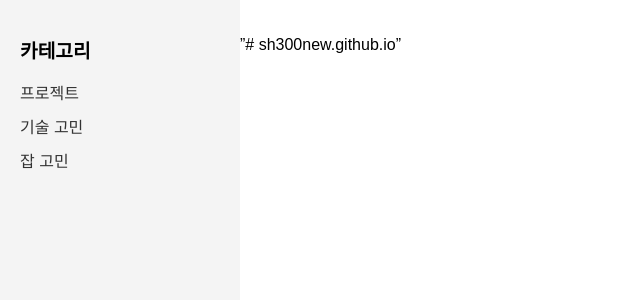
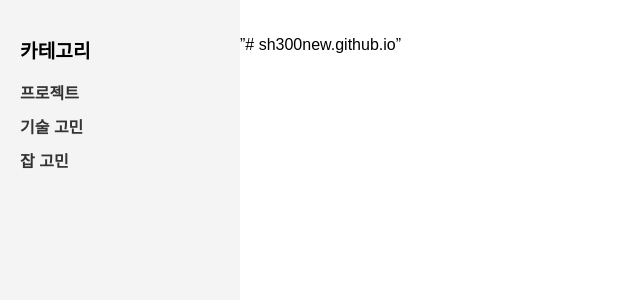
Before and after one commit to sh300new/sh300new.github.io, a Jekyll site: the page built from README.md, in a window 1280 px wide. Shown: the top 300 px of the page, without its empty margins (0-640 px from the left). Built offline with Jekyll 4.4.1, drawn with Linux system fonts in a browser that asks for light colours; our own code applies the rules of GitHub Pages for plain Markdown files.

Commit message:
Update styles.css

```diff
--- a/assets/styles.css
+++ b/assets/styles.css
@@ -23,6 +23,11 @@ body {
   padding: 0;
 }
 
+/* 상위 카테고리 글자 진하게 */
+.sidebar ul > li > a {
+  font-weight: bold;
+}
+
 .sidebar ul li {
   margin: 10px 0;
 }
@@ -32,6 +37,12 @@ body {
   text-decoration: none;
 }
 
+/* 하위 카테고리 들여쓰기 */
+.sidebar ul ul {
+  padding-left: 20px; /* 공백 두 개에 해당하는 들여쓰기 */
+}
+
+/* 드롭다운 초기 상태 */
 .dropdown {
   display: none;
   list-style-type: none;
```
